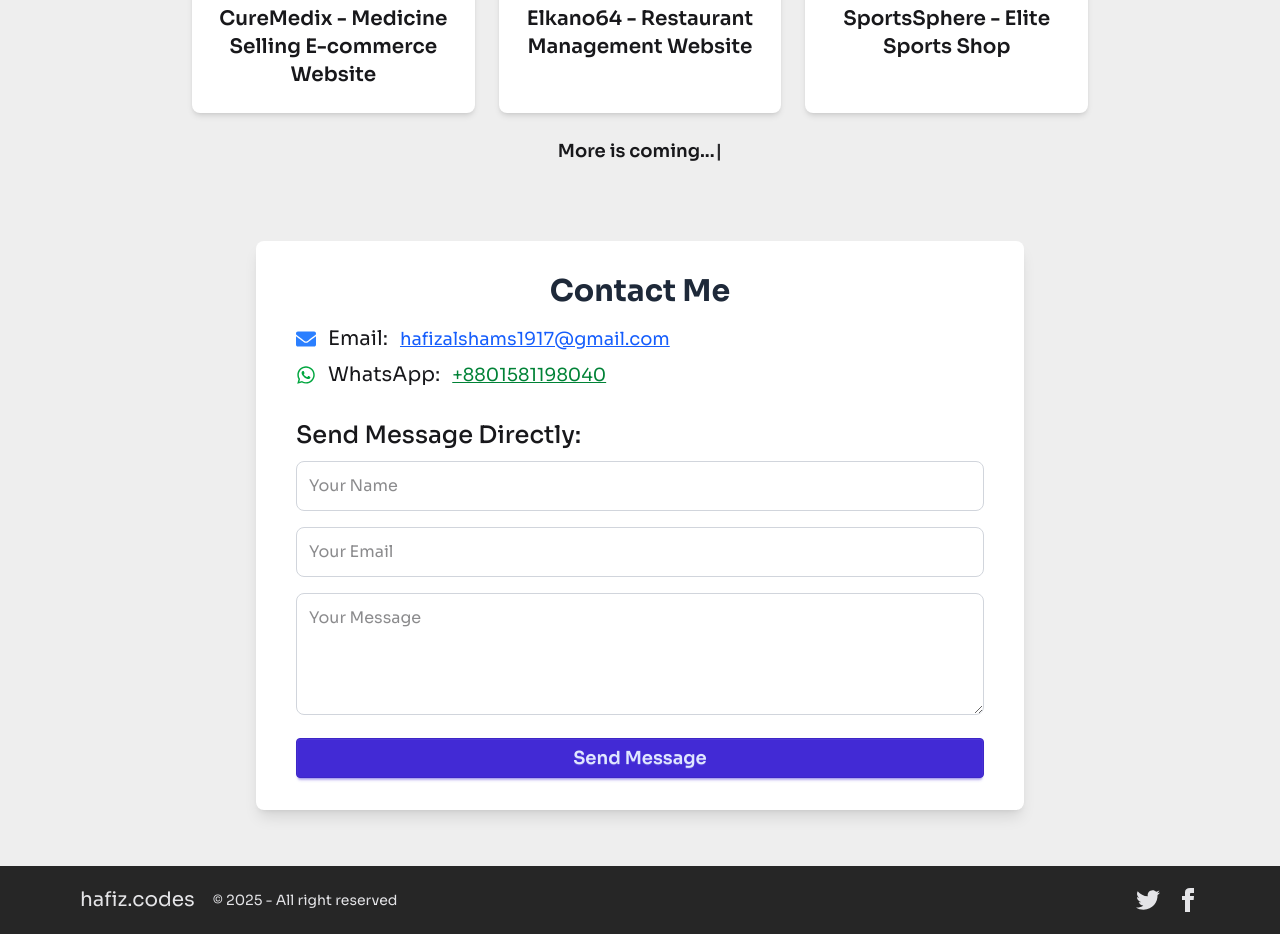
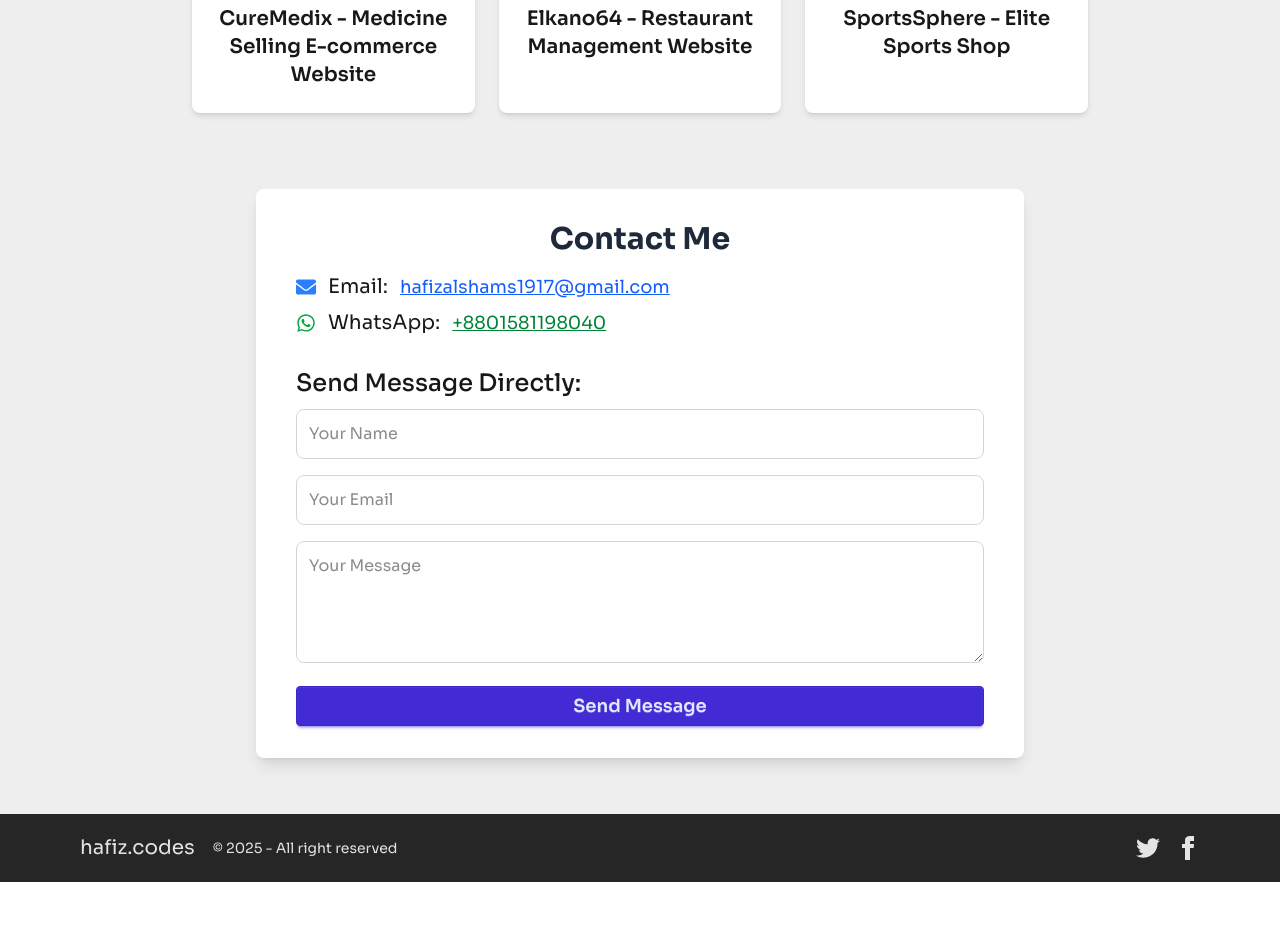
Before and after one commit to Hafiz-Al-Shams/my-portfolio, a React (Vite) app: page / in a window 1280 px wide. Shown: the part 3300-4234 px from the top of the page. After the commit the page ends 4182 px from the top, so only its background shows below. Built offline with nearby package versions, Linux system fonts and the light colour scheme.

Commit message:
modified projects section

```diff
--- a/src/components/Projects.jsx
+++ b/src/components/Projects.jsx
@@ -1,7 +1,7 @@
 import { useEffect, useState } from "react";
 import { Link } from "react-router-dom";
 
-import Typewriter from 'typewriter-effect';
+// import Typewriter from 'typewriter-effect';
 
 
 const Projects = () => {
@@ -59,7 +59,7 @@ const Projects = () => {
                     </div>
 
 
-                    <h3 className="
+                    {/* <h3 className="
     flex flex-wrap justify-center items-center
     text-sm
     md:text-base
@@ -81,7 +81,11 @@ const Projects = () => {
                                 }}
                             />
                         </span>
-                    </h3>
+
+
+                    </h3> */}
+
+
                 </div>
 
 
```
